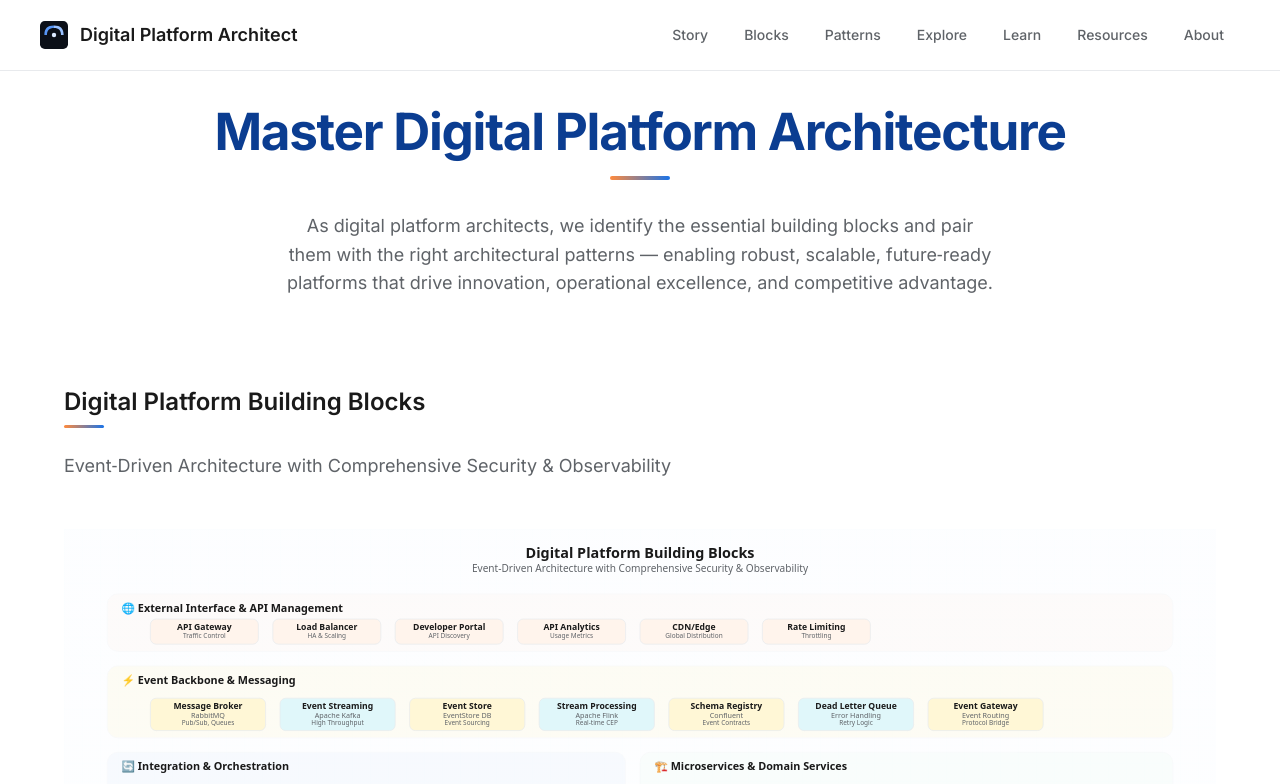
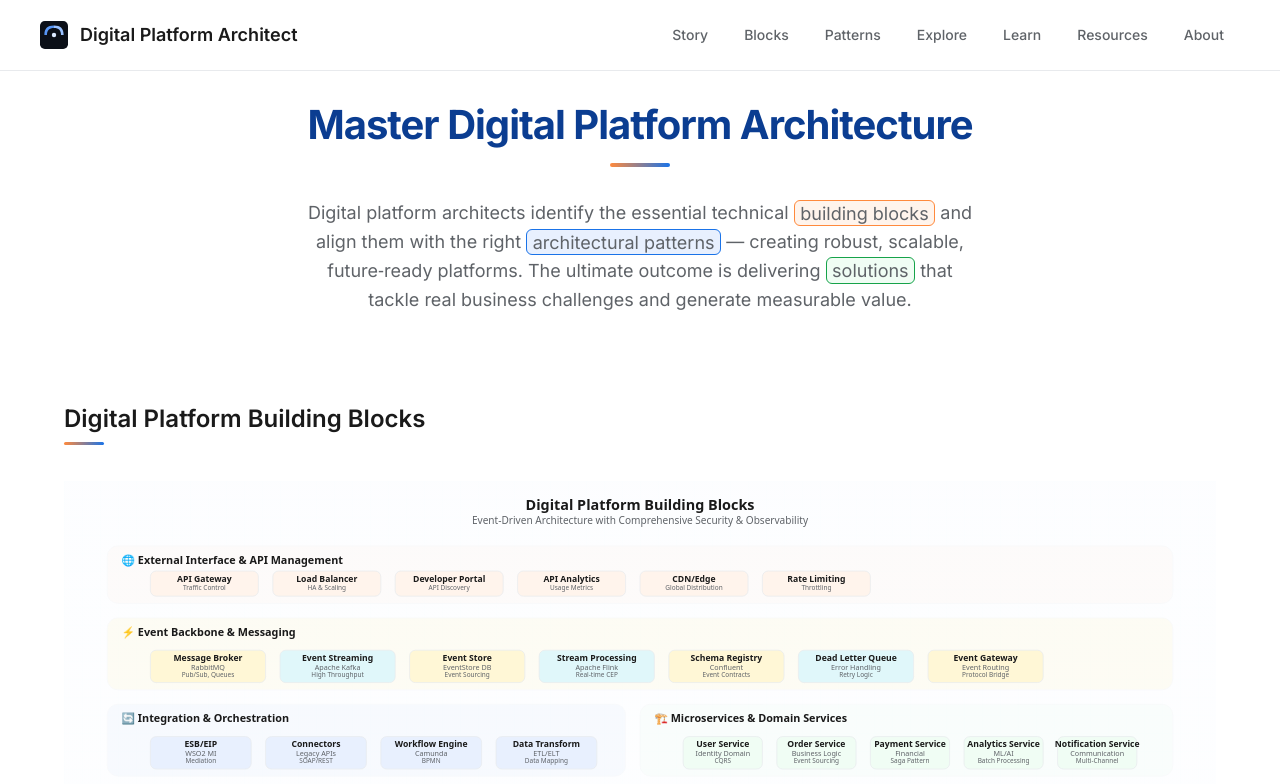
Before and after one commit to lahirugmg/digitalplatformarchitect, a Next.js app: page / in a window 1280 px wide. Shown: the top 784 px of the page. Built offline with nearby package versions, Linux system fonts and the light colour scheme.

Commit message:
improve landing page

```diff
--- a/app/globals.css
+++ b/app/globals.css
@@ -194,6 +194,7 @@ footer.footer {
 /* Hero title uses a solid dark blue */
 .hero .title {
   color: var(--blue-deep);
+  font-size: clamp(1.75rem, 3.5vw, 2.5rem);
 }
 
 .lede {
@@ -316,6 +317,18 @@ footer.footer {
   text-align: center;
   text-wrap: balance;
 }
+
+/* Inline highlight tokens for key concepts */
+.hl {
+  padding: 0.1rem 0.35rem;
+  border-radius: 6px;
+  border: 1px solid transparent;
+  box-decoration-break: clone;
+  -webkit-box-decoration-break: clone;
+}
+.hl-blocks { background: var(--orange-light); border-color: var(--orange); }
+.hl-patterns { background: var(--primary-light); border-color: var(--primary); }
+.hl-solutions { background: var(--green-light); border-color: var(--green); }
 
 .title::after {
   content: '';
--- a/app/page.tsx
+++ b/app/page.tsx
@@ -48,15 +48,12 @@ export default function HomePage() {
     <div className="stack gap-2xl">
       <section className="hero stack gap-lg">
         <h1 className="title">Master Digital Platform Architecture</h1>
-        <p className="lede">As digital platform architects, we identify the essential building blocks and pair them with the right architectural patterns — enabling robust, scalable, future‑ready platforms that drive innovation, operational excellence, and competitive advantage.</p>
+        <p className="lede">Digital platform architects identify the essential technical <span className="hl hl-blocks">building blocks</span> and align them with the right <span className="hl hl-patterns">architectural patterns</span> — creating robust, scalable, future‑ready platforms. The ultimate outcome is delivering <span className="hl hl-solutions">solutions</span> that tackle real business challenges and generate measurable value.</p>
       </section>
 
       <section className="stack gap-lg">
         <div className="stack gap-sm">
           <h2 className="section-title">Digital Platform Building Blocks</h2>
-          <p className="lede" style={{ marginTop: '0' }}>
-            Event‑Driven Architecture with Comprehensive Security & Observability
-          </p>
         </div>
         <div className="diagram-container">
           <DigitalPlatformDiagram />
```
Also changed, not shown: 1 other file (tests, documents, lock files or other folders).
